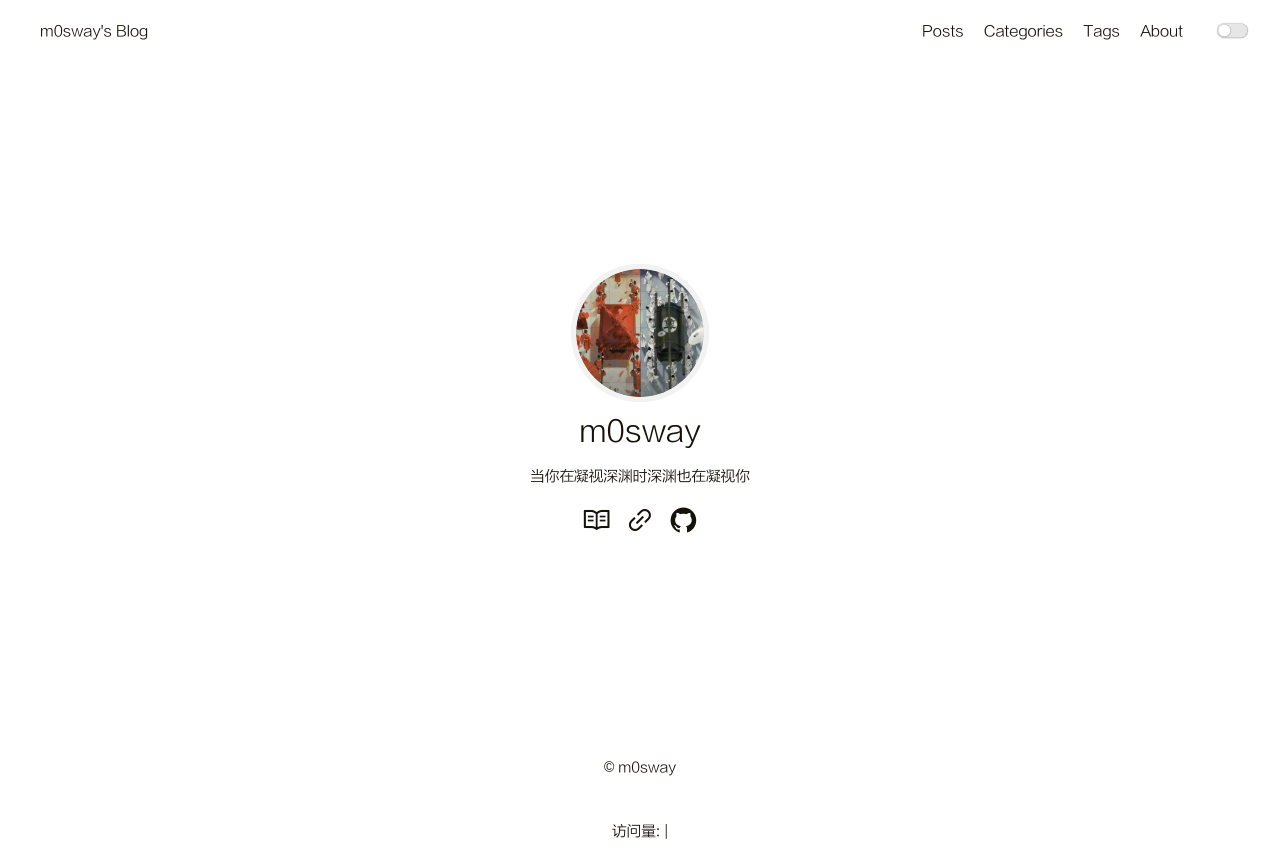
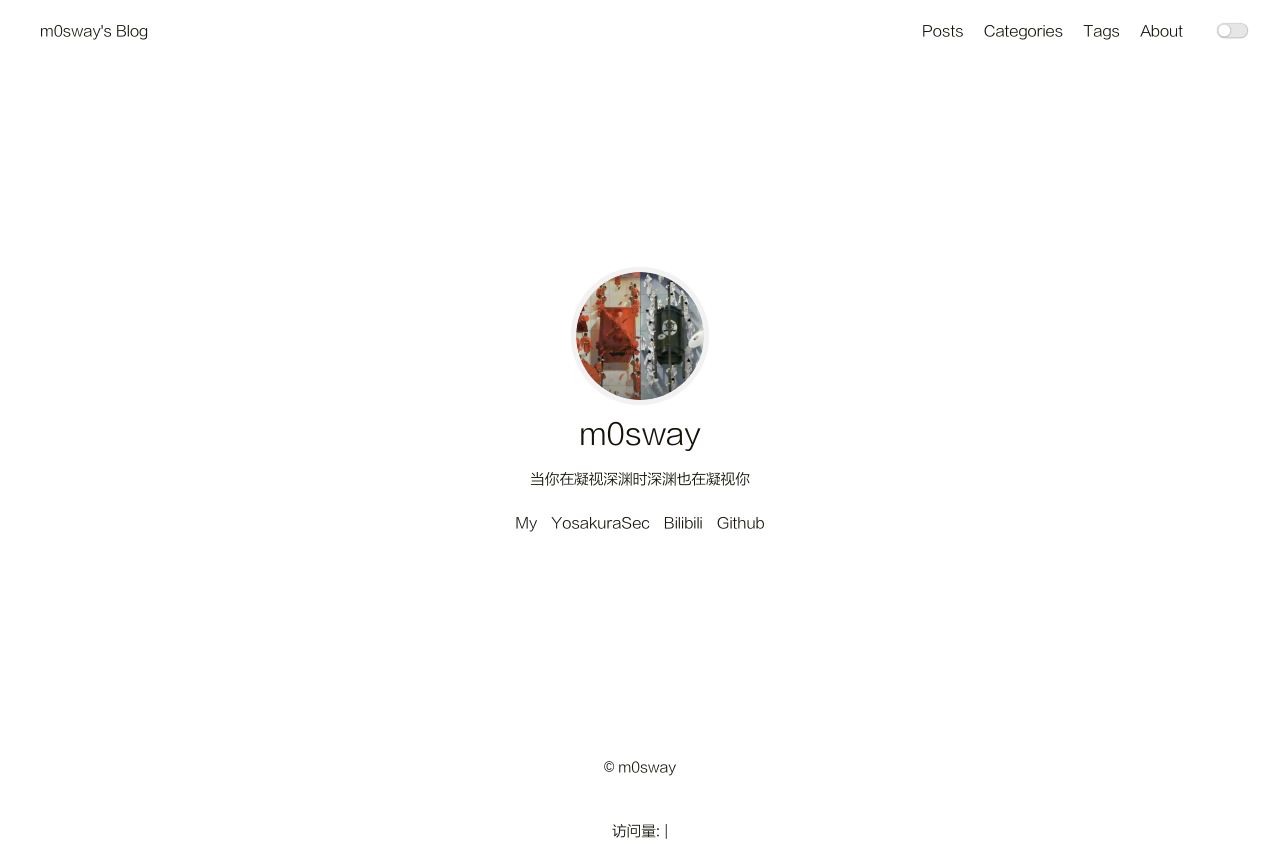
Before and after one commit to m0sway/m0sway.github.io, a plain HTML site: page index.html in a window 1280 px wide. Drawn offline with Linux system fonts and the light colour scheme; some packages are replaced by stand-ins of ours; a script that the page names is missing.

Commit message:
Site updated: 2023-07-25 10:44:45

```diff
--- a/index.html
+++ b/index.html
@@ -136,24 +136,31 @@
         <div class="links">
 
 
-                    <a class="link-item" title="Blog" href="/archives">
+                    <a class="link-item" title="My" href="/archives">
 
+                            My
 
-                            <i class="iconfont icon-blog"></i>
 
                     </a>
 
-                    <a class="link-item" title="Link" target="_blank" rel="noopener" href="https://www.yosakura.cn">
+                    <a class="link-item" title="YosakuraSec" target="_blank" rel="noopener" href="https://www.yosakura.cn">
+
+                            YosakuraSec
 
 
-                            <i class="iconfont icon-link"></i>
+                    </a>
+
+                    <a class="link-item" title="Bilibili" target="_blank" rel="noopener" href="https://space.bilibili.com/20649375">
+
+                            Bilibili
+
 
                     </a>
 
                     <a class="link-item" title="Github" target="_blank" rel="noopener" href="https://github.com/m0sway">
 
+                            Github
 
-                            <i class="iconfont icon-github"></i>
 
                     </a>
 
```
Also changed, not shown: 2022/02/18/Mssql注入备忘录/index.html (+4 -4 lines), page/2/index.html (+12 -5 lines).
